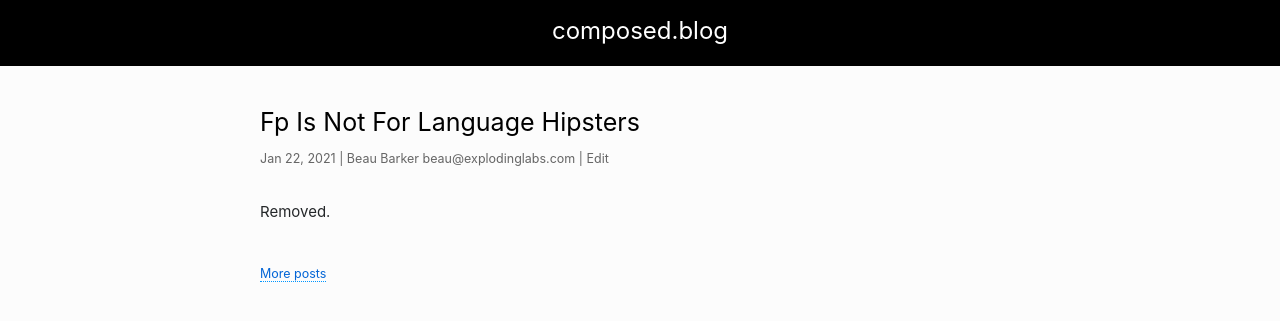
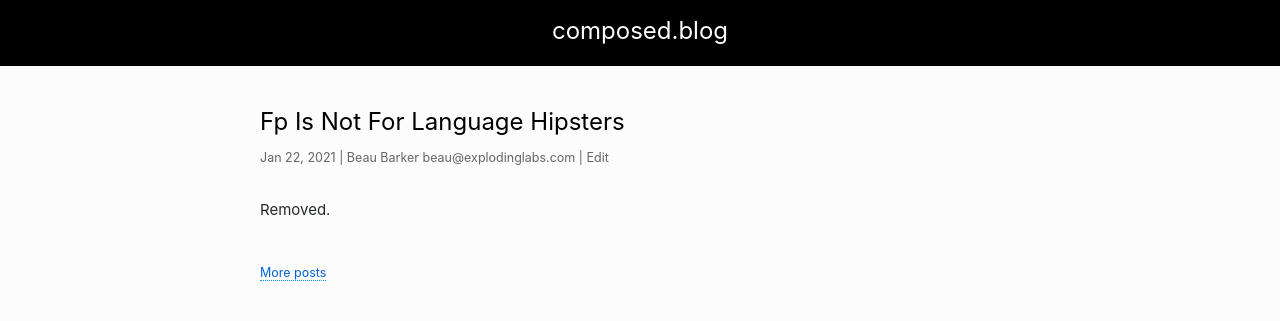
Before and after one commit to explodinglabs/explodinglabs.github.io, a Jekyll site: the page built from _posts/2021-01-22-fp-is-not-for-language-hipsters.markdown, in a window 1280 px wide. Shown: the top 321 px of the page. Built offline with Jekyll 4.4.1, drawn with Linux system fonts in a browser that asks for light colours; some web fonts are replaced; our own code applies the rules of GitHub Pages for plain Markdown files.

Commit message:
Adjust design

```diff
--- a/css/main.scss
+++ b/css/main.scss
@@ -111,7 +111,7 @@ h1,h2,h3 {
 }
 
 h1 {
-    font-size: 25px;
+    font-size: 24px;
     font-stretch: normal;
     font-style: normal;
     font-variant-caps: normal;
```
